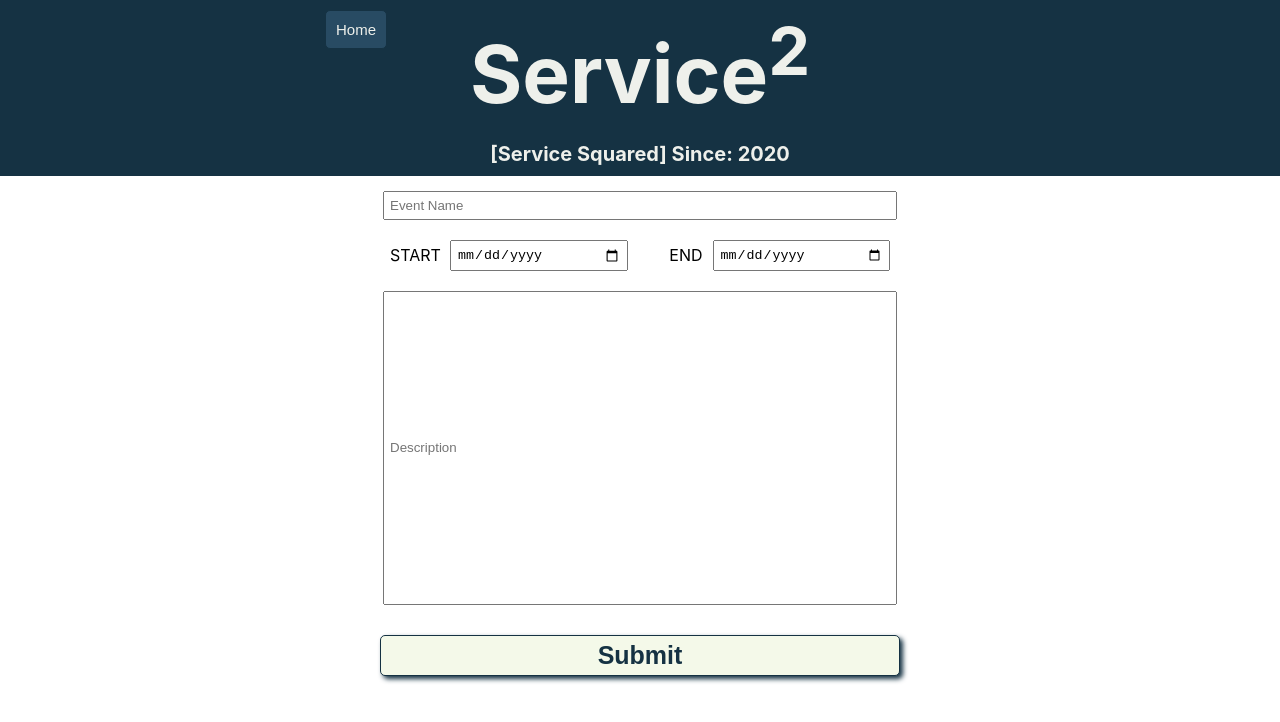
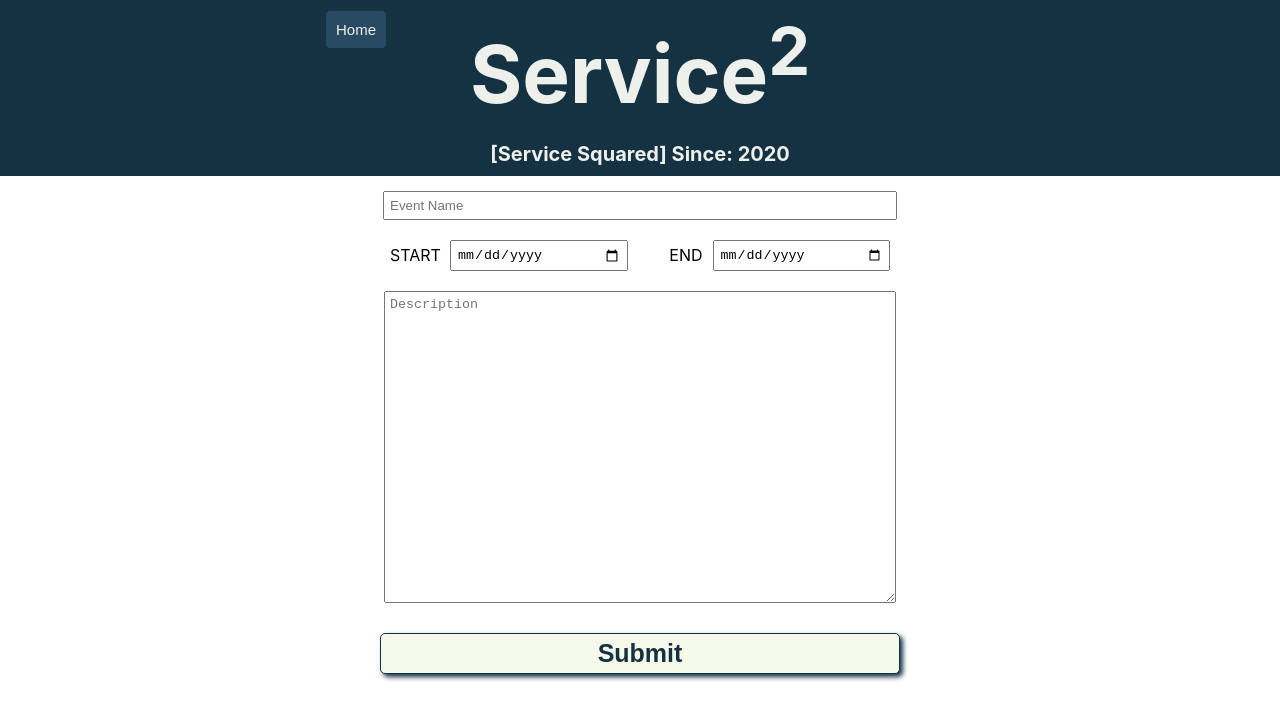
Before and after one commit to bigeffinbrain/service-squared, a React (Create React App) app: page /create-event in a window 1280 px wide. Shown: the top 722 px of the page. Built offline with nearby package versions, Linux system fonts and the light colour scheme; no server answers.

Commit message:
make description a text area

```diff
--- a/src/components/createEvent.js
+++ b/src/components/createEvent.js
@@ -51,7 +51,7 @@ class CreateEvent extends React.Component {
                         <div></div>
                         END<input id="end-input" name="endDate" class="inputField" type="date" onChange={this.handleChange}/>
                     </div>
-                    <input id="desc-input" name="description" class="inputField" type="text" placeholder="Description" onChange={this.handleChange}/>
+                    <textarea id="desc-input" name="description" class="inputField" type="textarea" placeholder="Description" onChange={this.handleChange}/>
 
                     <button id="submit-event" type="submit">Submit</button>
                 </form>
```
